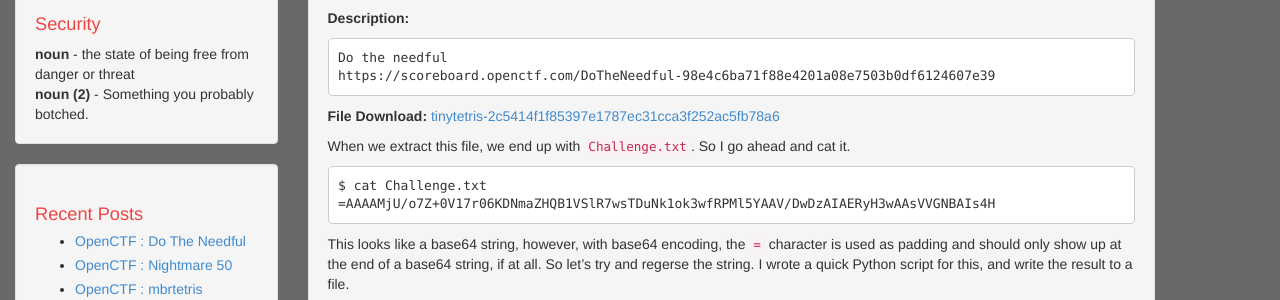
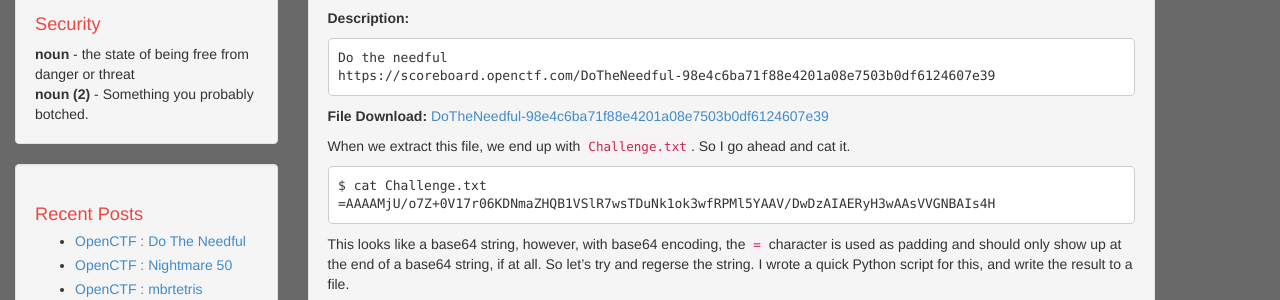
Before and after one commit to b0tchsec/b0tchsec.github.io, a Jekyll site: the page built from 2018/openctf/_posts/2018-08-12-do-the-needful.md, in a window 1280 px wide and 900 px high. Shown: the part 236-536 px from the top of the window. Built offline with Jekyll 4.4.1, drawn with Linux system fonts in a browser that asks for light colours.

Commit message:
Typo fix

````diff
--- a/2018/openctf/_posts/2018-08-12-do-the-needful.md
+++ b/2018/openctf/_posts/2018-08-12-do-the-needful.md
@@ -19,7 +19,7 @@ Do the needful
 https://scoreboard.openctf.com/DoTheNeedful-98e4c6ba71f88e4201a08e7503b0df6124607e39
 ```
 
-**File Download:** [tinytetris-2c5414f1f85397e1787ec31cca3f252ac5fb78a6](https://aagallag.com/files/ctf_files/openctf/DoTheNeedful-98e4c6ba71f88e4201a08e7503b0df6124607e39)
+**File Download:** [DoTheNeedful-98e4c6ba71f88e4201a08e7503b0df6124607e39](https://aagallag.com/files/ctf_files/openctf/DoTheNeedful-98e4c6ba71f88e4201a08e7503b0df6124607e39)
 
 When we extract this file, we end up with `Challenge.txt`.  So I go ahead and cat it.
 
````
